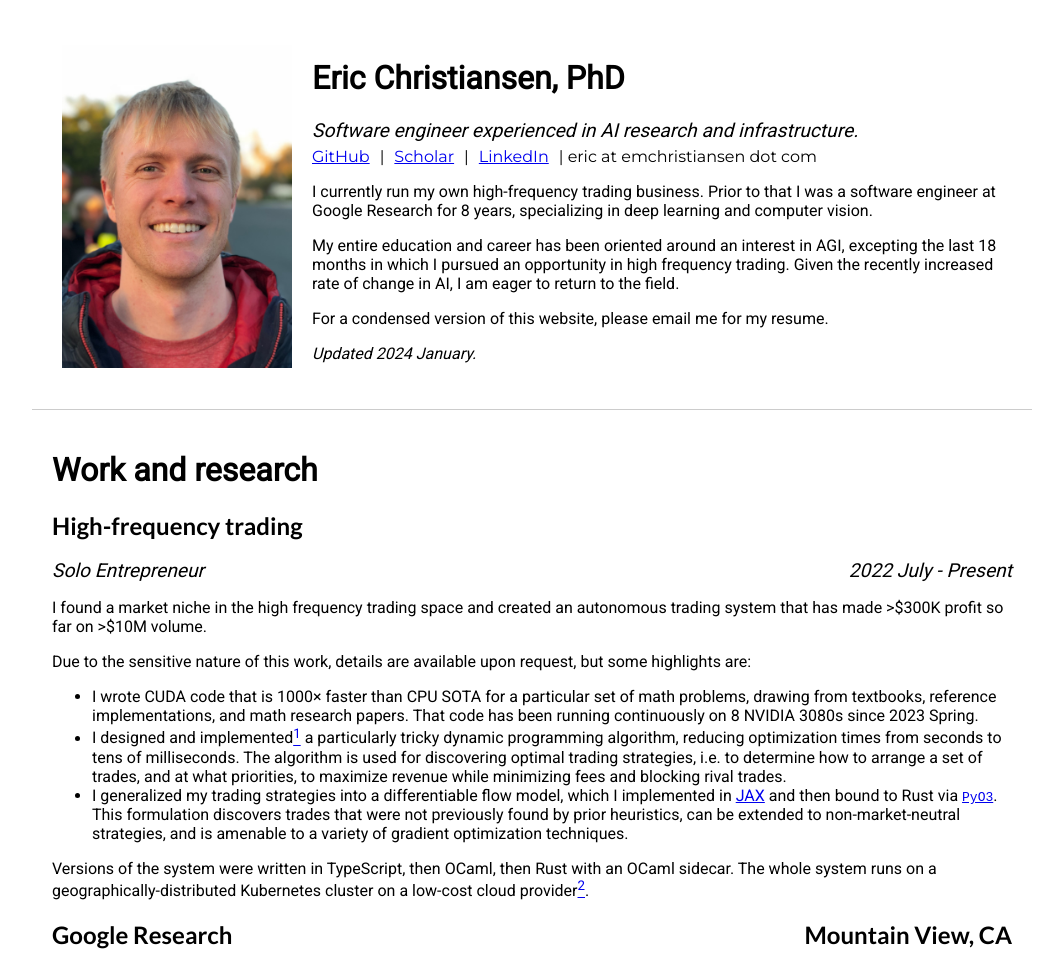
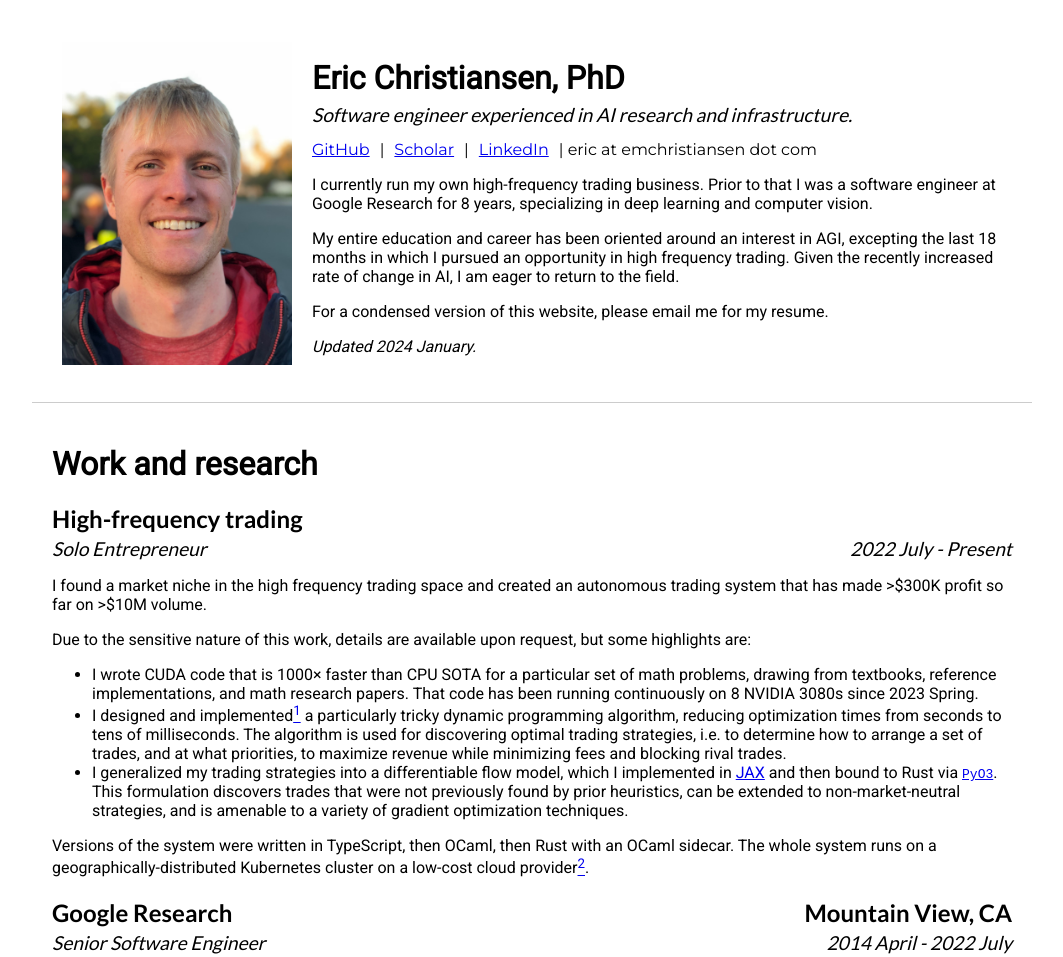
Before and after one commit to emchristiansen/emchristiansen.github.io, a plain HTML site: page index.html in a window 1280 px wide. Shown: the top 957 px of the page, without its empty margins (108-1171 px from the left). Drawn offline with Linux system fonts and the light colour scheme.

Commit message:
Misc changes.

```diff
--- a/index.html
+++ b/index.html
@@ -62,8 +62,10 @@
       }
 
       .subtitle {
+        font-family: "Lato", sans-serif;
         display: flex;
         justify-content: space-between;
+        margin-top: -1em;
       }
 
       .location {
@@ -99,7 +101,7 @@
         display: flex;
         justify-content: left;
         gap: 10px;
-        margin-top: 0.3em;
+        margin-top: 0.9em;
       }
     </style>
   </head>
@@ -110,9 +112,11 @@
       </div>
       <div class="about">
         <h1>Eric Christiansen, PhD</h1>
-        <span class="role">
-          Software engineer experienced in AI research and infrastructure.
-        </span>
+        <div class="subtitle">
+          <span class="role">
+            Software engineer experienced in AI research and infrastructure.
+          </span>
+        </div>
         <div class="socials">
           <a href="https://github.com/emchristiansen">GitHub</a>
           |
```
